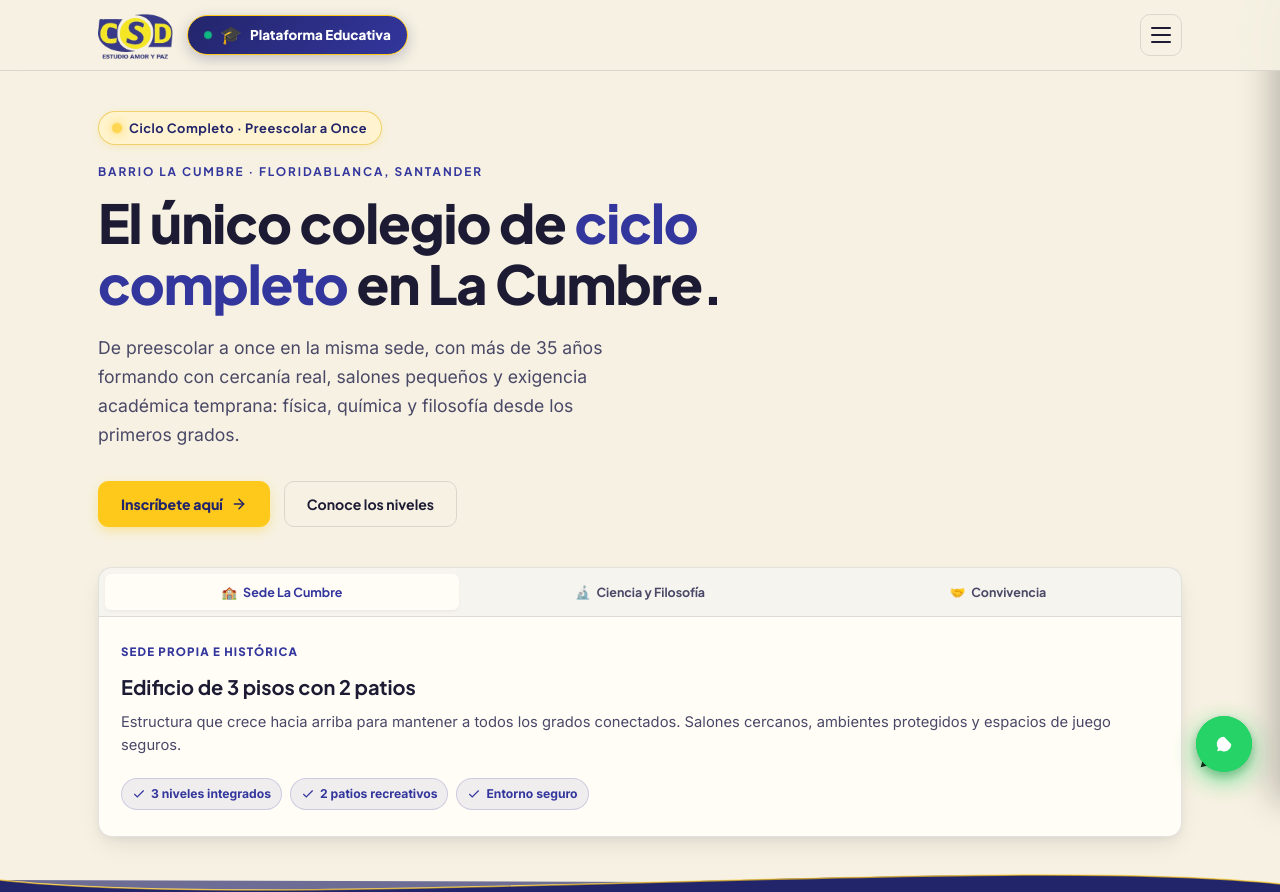
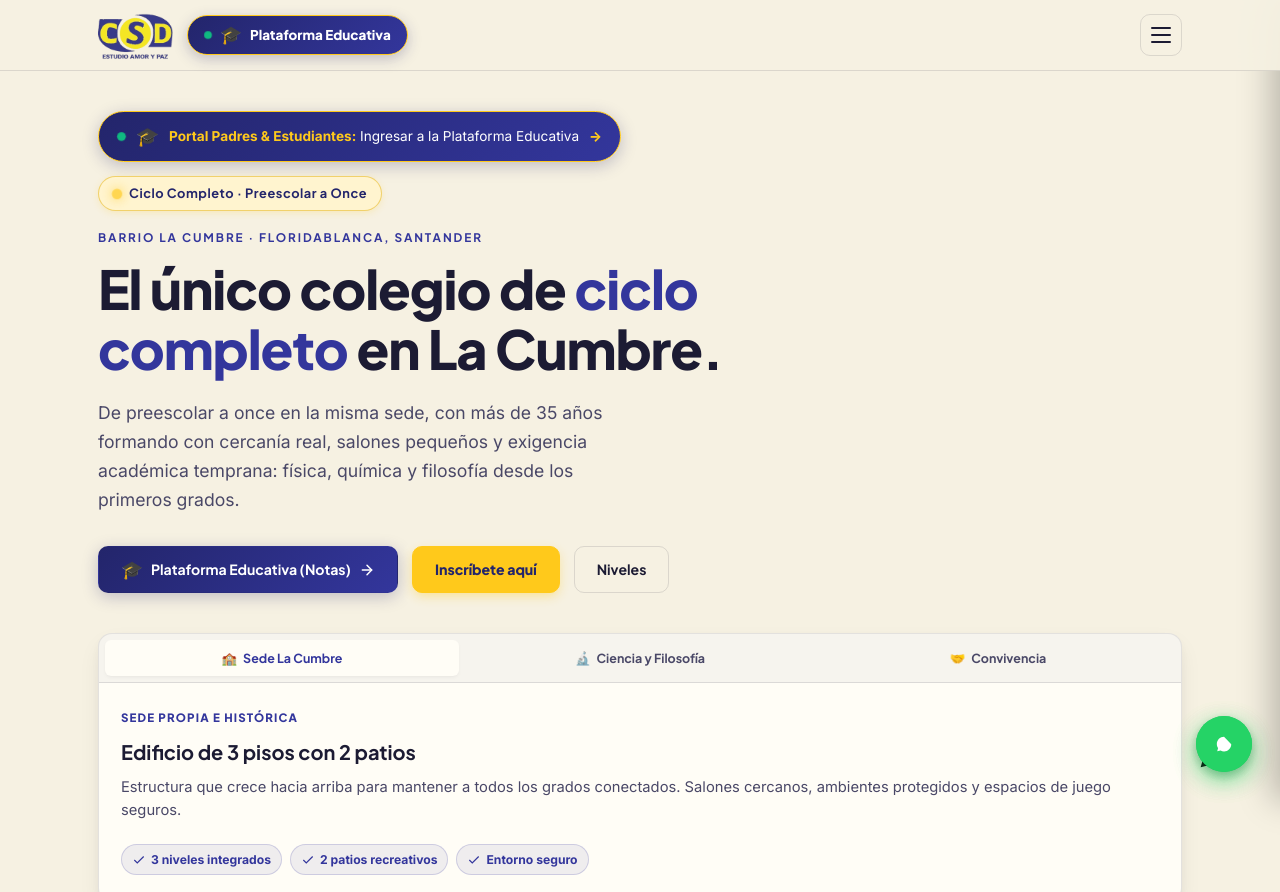
Before and after one commit to csd-digitalweb/sitio-web-csd, an Eleventy site: page src/index.njk in a window 1280 px wide. Shown: the top 892 px of the page. Built offline with nearby package versions, Linux system fonts and the light colour scheme; Eleventy itself is replaced by a stand-in of ours; files that its build step writes are made by us from their sources.

Commit message:
Destacar ingreso a la Plataforma Educativa (Notas y Boletines) en el Hero principal de la pagina 1

```diff
--- a/src/index.njk
+++ b/src/index.njk
@@ -9,6 +9,12 @@ permalink: /
   <section class="hero">
     <div class="wrap">
       <div class="hero-text reveal in">
+        <a class="hero-platform-banner" href="https://educolombia.org/colegio/semillero/2010/homePage" target="_blank" rel="noopener" title="Ingresar al Portal Académico de Notas y Boletines">
+          <span class="banner-pulse"></span>
+          <span class="banner-icon">🎓</span>
+          <span class="banner-text"><strong>Portal Padres & Estudiantes:</strong> Ingresar a la Plataforma Educativa</span>
+          <span class="banner-arrow">→</span>
+        </a>
         <div class="hero-badge">
           <span class="badge-dot"></span>
           <span>Ciclo Completo · Preescolar a Once</span>
@@ -17,11 +23,15 @@ permalink: /
         <h1>El único colegio de <em>ciclo completo</em> en La Cumbre.</h1>
         <p class="lead">De preescolar a once en la misma sede, con más de 35 años formando con cercanía real, salones pequeños y exigencia académica temprana: física, química y filosofía desde los primeros grados.</p>
         <div class="actions">
+          <a class="btn btn-plataforma-hero" href="https://educolombia.org/colegio/semillero/2010/homePage" target="_blank" rel="noopener">
+            <span class="plat-icon">🎓</span>
+            <span>Plataforma Educativa (Notas)</span>
+            <svg width="16" height="16" viewBox="0 0 24 24" fill="none" stroke="currentColor" stroke-width="2.2" stroke-linecap="round" stroke-linejoin="round"><line x1="5" y1="12" x2="19" y2="12"></line><polyline points="12 5 19 12 12 19"></polyline></svg>
+          </a>
           <a class="btn btn-primary" href="https://docs.google.com/forms/d/1RXnVRMI4bEe3Nwr-_ZjSaZouZsCBEUIcWdJcglgVPb8/viewform" target="_blank" rel="noopener">
             <span>Inscríbete aquí</span>
-            <svg width="16" height="16" viewBox="0 0 24 24" fill="none" stroke="currentColor" stroke-width="2.2" stroke-linecap="round" stroke-linejoin="round"><line x1="5" y1="12" x2="19" y2="12"></line><polyline points="12 5 19 12 12 19"></polyline></svg>
           </a>
-          <a class="btn btn-outline" href="#niveles">Conoce los niveles</a>
+          <a class="btn btn-outline" href="#niveles">Niveles</a>
         </div>
       </div>
 
--- a/src/styles.css
+++ b/src/styles.css
@@ -327,6 +327,84 @@ header.site {
     transform: scale(0.95);
     box-shadow: 0 0 0 0 rgba(16, 185, 129, 0);
   }
+}
+
+/* ---------- Banner e Interacción de la Plataforma Educativa en Hero ---------- */
+.hero-platform-banner {
+  display: inline-flex;
+  align-items: center;
+  gap: 10px;
+  background: linear-gradient(135deg, var(--blue-900), var(--blue-700));
+  color: #FFFFFF;
+  padding: 10px 18px;
+  border-radius: var(--radius-pill);
+  text-decoration: none;
+  font-size: 0.85rem;
+  border: 1.5px solid var(--yellow-500);
+  box-shadow: 0 4px 16px rgba(35, 37, 107, 0.25);
+  margin-bottom: 14px;
+  transition: all 0.22s cubic-bezier(0.2, 0.8, 0.2, 1);
+  width: fit-content;
+}
+
+.hero-platform-banner:hover {
+  transform: translateY(-2px) scale(1.02);
+  box-shadow: 0 8px 24px rgba(255, 201, 27, 0.4);
+  background: linear-gradient(135deg, var(--blue-700), #1d206f);
+  color: #FFFFFF;
+}
+
+.banner-pulse {
+  width: 9px;
+  height: 9px;
+  border-radius: 50%;
+  background: #10B981;
+  box-shadow: 0 0 0 0 rgba(16, 185, 129, 0.7);
+  animation: pulseGlow 1.8s infinite;
+  flex-shrink: 0;
+}
+
+.banner-icon {
+  font-size: 1.15rem;
+}
+
+.banner-text strong {
+  color: var(--yellow-500);
+}
+
+.banner-arrow {
+  font-weight: 800;
+  color: var(--yellow-500);
+  transition: transform 0.2s ease;
+}
+
+.hero-platform-banner:hover .banner-arrow {
+  transform: translateX(4px);
+}
+
+.btn-plataforma-hero {
+  display: inline-flex;
+  align-items: center;
+  justify-content: center;
+  gap: 8px;
+  font-family: var(--font-title);
+  font-weight: 800;
+  font-size: 0.92rem;
+  padding: 13px 24px;
+  border-radius: var(--radius-pill);
+  background: linear-gradient(135deg, var(--blue-900), var(--blue-700));
+  color: #FFFFFF;
+  border: 1.5px solid var(--yellow-500);
+  text-decoration: none;
+  box-shadow: 0 4px 16px rgba(35, 37, 107, 0.25);
+  transition: all 0.22s ease;
+}
+
+.btn-plataforma-hero:hover {
+  transform: translateY(-2px) scale(1.02);
+  box-shadow: 0 8px 24px rgba(255, 201, 27, 0.4);
+  background: linear-gradient(135deg, var(--blue-700), #1d206f);
+  color: #FFFFFF;
 }
 
 nav.links { display: flex; gap: 24px; }
```
